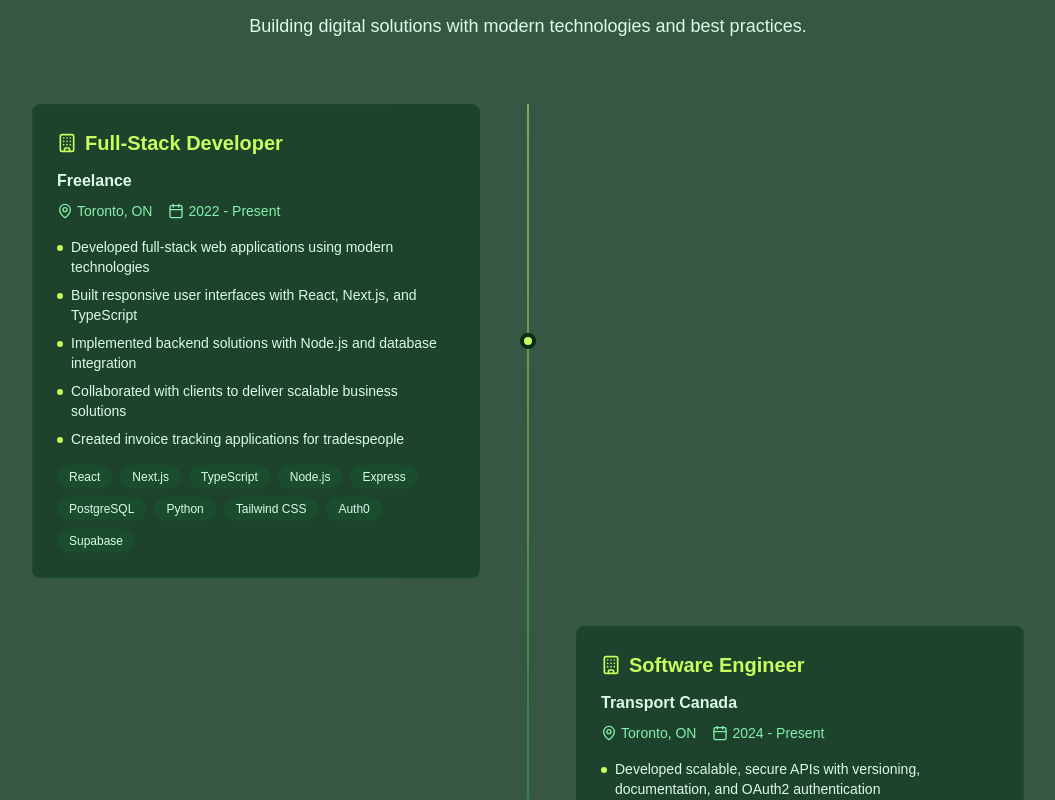
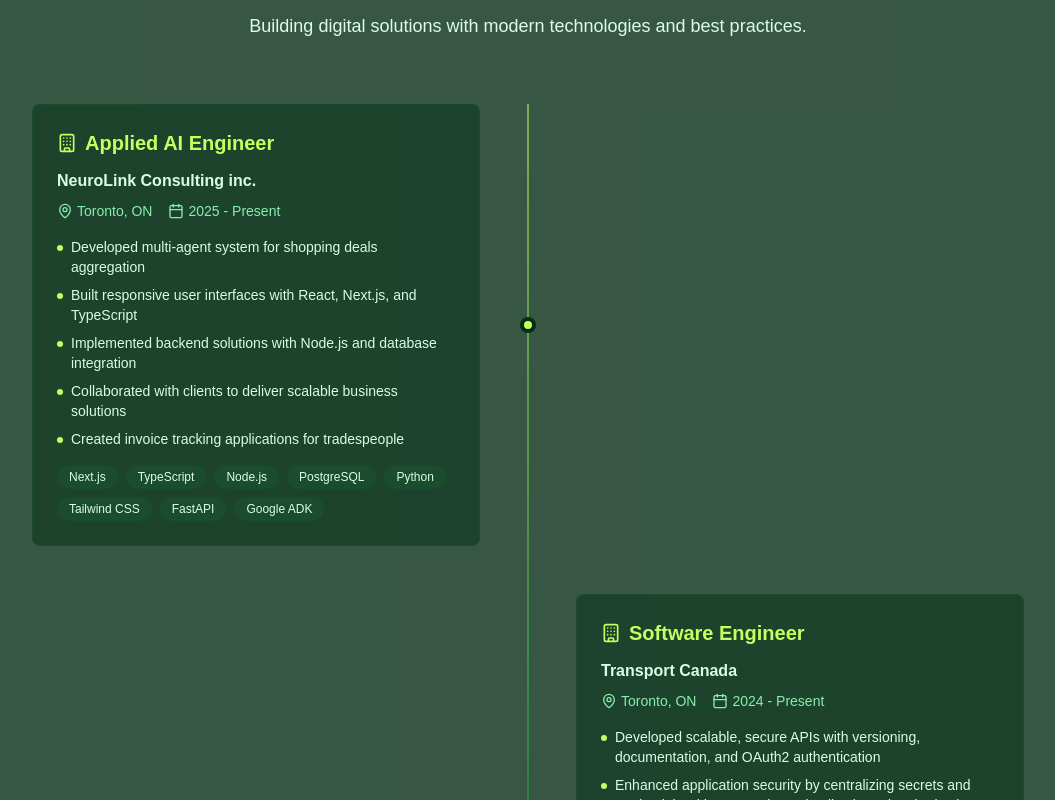
Before and after one commit to emetos05/portfolioV2, a Next.js app: page / in a window 1280 px wide. Shown: the part 1160-1960 px from the top of the page, without its empty margins (112-1167 px from the left). Built offline with nearby package versions, Linux system fonts and the light colour scheme; a web font is replaced by a local one.

Commit message:
Update Experience.tsx

```diff
--- a/src/app/components/Experience.tsx
+++ b/src/app/components/Experience.tsx
@@ -22,28 +22,26 @@
 
 const experiences: ExperienceItem[] = [
   {
-    title: "Full-Stack Developer",
-    company: "Freelance",
+    title: "Applied AI Engineer",
+    company: "NeuroLink Consulting inc.",
     location: "Toronto, ON",
-    period: "2022 - Present",
+    period: "2025 - Present",
     description: [
-      "Developed full-stack web applications using modern technologies",
+      "Developed multi-agent system for shopping deals aggregation",
       "Built responsive user interfaces with React, Next.js, and TypeScript",
       "Implemented backend solutions with Node.js and database integration",
       "Collaborated with clients to deliver scalable business solutions",
       "Created invoice tracking applications for tradespeople",
     ],
     technologies: [
-      "React",
       "Next.js",
       "TypeScript",
       "Node.js",
-      "Express",
       "PostgreSQL",
       "Python",
       "Tailwind CSS",
-      "Auth0",
-      "Supabase",
+      "FastAPI",
+      "Google ADK"
     ],
   },
   {
```
